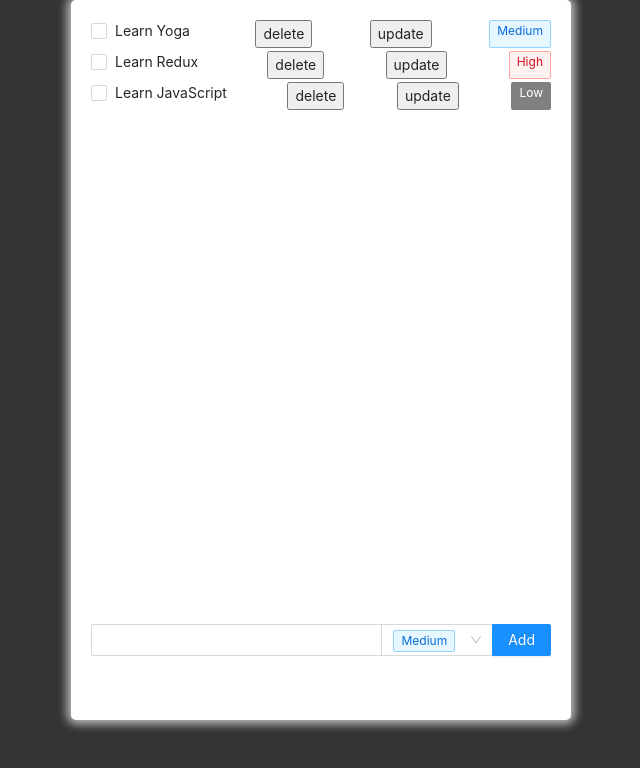
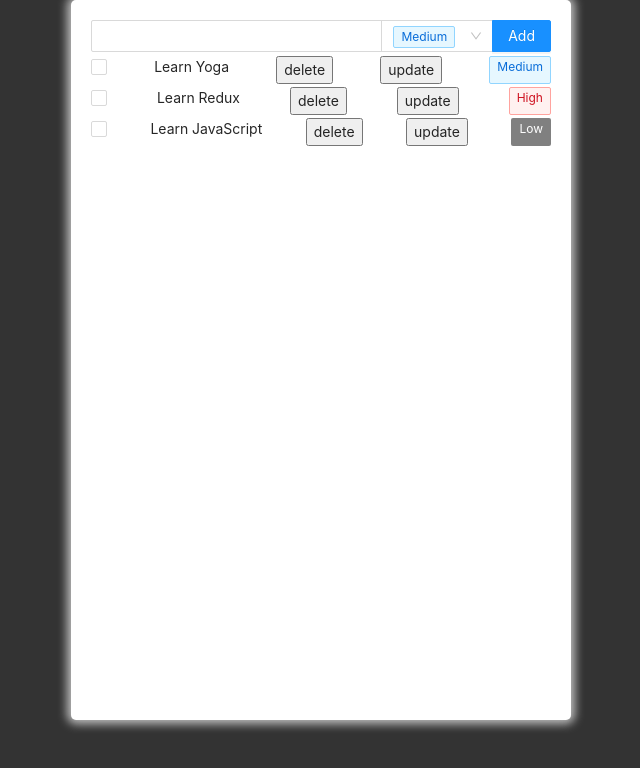
Before and after one commit to OliverDoan/react-todo-app-redux-toolkit, a React (Vite) app: page / in a window 1280 px wide. Shown: the top 768 px of the page, without its empty margins (319-959 px from the left). Built offline with nearby package versions, Linux system fonts and the light colour scheme.

Commit message:
update todo

```diff
--- a/src/components/Todo/index.jsx
+++ b/src/components/Todo/index.jsx
@@ -1,5 +1,6 @@
-import { Row, Tag, Checkbox } from 'antd'
+// import { Row, Tag, Checkbox } from 'antd'
 import { useState } from 'react'
+import { Col, Row, Input, Button, Select, Tag, Checkbox } from 'antd'
 
 const priorityColorMapping = {
   High: 'red',
@@ -42,17 +43,17 @@
           </form>
         </>
       ) : (
-        <Checkbox checked={checked} onChange={toggleCheckbox}>
-          {name}
-        </Checkbox>
+        <>
+          <Checkbox checked={checked} onChange={toggleCheckbox} />
+          <span>{name}</span>
+          <button onClick={() => handleDelete(id)}>delete</button>
+          <button onClick={() => setIsEditing(true)}>update</button>
+
+          <Tag color={priorityColorMapping[priority]} style={{ margin: 0 }}>
+            {priority}
+          </Tag>
+        </>
       )}
-
-      <button onClick={() => handleDelete(id)}>delete</button>
-      <button onClick={() => setIsEditing(true)}>update</button>
-
-      <Tag color={priorityColorMapping[priority]} style={{ margin: 0 }}>
-        {priority}
-      </Tag>
     </Row>
   )
 }
--- a/src/components/TodoList/index.jsx
+++ b/src/components/TodoList/index.jsx
@@ -38,12 +38,12 @@
         })
       )
   }
-  const handleUpdate = (id) => {
+  const handleUpdate = (id, editName) => {
     id &&
       dispatch(
         updateTodo({
           id,
-          updateTask,
+          editName,
         })
       )
   }
@@ -56,20 +56,7 @@
   }
 
   return (
-    <Row style={{ height: 'calc(100% - 40px)' }}>
-      <Col span={24} style={{ height: 'calc(100% - 40px)', overflowY: 'auto' }}>
-        {todoList.map((todo) => (
-          <Todo
-            key={todo?.id}
-            id={todo?.id}
-            name={todo?.name}
-            priority={todo?.priority}
-            completed={todo?.completed}
-            handleDelete={handleDelete}
-            update={handleUpdate}
-          />
-        ))}
-      </Col>
+    <Row style={{ height: '100%' }}>
       <Col span={24}>
         <Input.Group style={{ display: 'flex' }} compact>
           <Input value={todoName} onChange={handleInputChange} />
@@ -89,6 +76,19 @@
           </Button>
         </Input.Group>
       </Col>
+      <Col span={24} style={{ height: 'calc(100% - 40px)', overflowY: 'auto' }}>
+        {todoList.map((todo) => (
+          <Todo
+            key={todo?.id}
+            id={todo?.id}
+            name={todo?.name}
+            priority={todo?.priority}
+            completed={todo?.completed}
+            handleDelete={handleDelete}
+            update={handleUpdate}
+          />
+        ))}
+      </Col>
     </Row>
   )
 }
--- a/src/main.jsx
+++ b/src/main.jsx
@@ -5,9 +5,9 @@
 import App from './App'
 
 ReactDOM.createRoot(document.getElementById('root')).render(
-  <React.StrictMode>
-    <Provider store={store}>
-      <App />
-    </Provider>
-  </React.StrictMode>
+  // <React.StrictMode>
+  <Provider store={store}>
+    <App />
+  </Provider>
+  // </React.StrictMode>
 )
--- a/src/redux/reducer.js
+++ b/src/redux/reducer.js
@@ -22,18 +22,20 @@
     case 'todoList/deleteTodo':
       return {
         ...state,
-        todoList: [...state.todoList].filter((item) => item.id !== action.payload?.id),
+        todoList: [...state.todoList].filter((todo) => todo.id !== action.payload?.id),
       }
     case 'todoList/updateTodo':
-      const updateTodos = state.todoList.map((item) => {
-        if (item.id === action.payload?.id) {
-          return [...state.todoList, action.payload.updateTask]
-        }
-        // return state
-      })
       return {
         ...state,
-        todoList: updateTodos,
+        todoList: state.todoList.map((todo) => {
+          if (todo.id === action.payload?.id) {
+            return {
+              ...todo,
+              name: action.payload?.editName,
+            }
+          }
+          return todo
+        }),
       }
     default:
       return state
```
